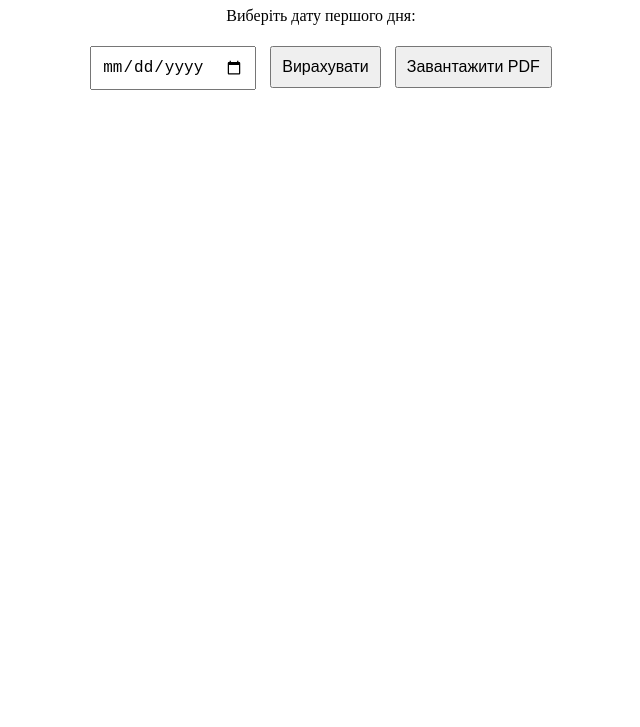
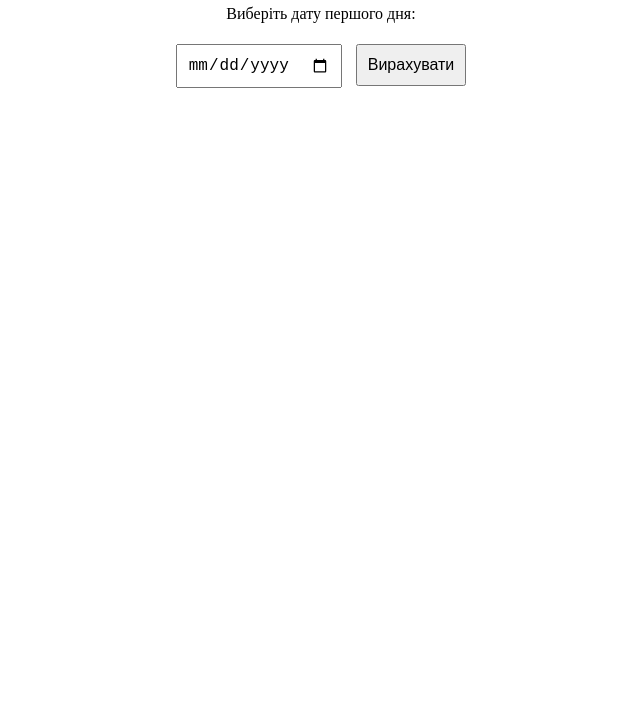
Before and after one commit to gitknu/ddcount, a plain HTML site: page index.html in a window 1280 px wide. Shown: the part 73-800 px from the top of the page, without its empty margins (319-959 px from the left). Drawn offline with Linux system fonts and the light colour scheme.

Commit message:
Update index.html

```diff
--- a/index.html
+++ b/index.html
@@ -1,4 +1,3 @@
-<!DOCTYPE html>
 <html lang="uk">
 <head>
     <meta charset="UTF-8">
@@ -65,8 +64,6 @@
             text-transform: uppercase; /* Transform text to uppercase */
         }
     </style>
-    <!-- Include html2pdf library -->
-    <script src="https://cdnjs.cloudflare.com/ajax/libs/html2pdf.js/0.9.2/html2pdf.bundle.min.js"></script>
 </head>
 <body>
     <div class="container">
@@ -74,7 +71,6 @@
         <p>Виберіть дату першого дня:</p>
         <input type="date" id="dateInput">
         <button onclick="calculateDates()">Вирахувати</button>
-        <button onclick="downloadPDF()">Завантажити PDF</button>
         <div class="result" id="result"></div>
         <div class="calendar" id="calendar"></div>
         <div class="calendar" id="nextMonthCalendar"></div>
@@ -210,23 +206,6 @@
             calendarHTML += '</tr></table>';
             calendarDiv.innerHTML = calendarHTML;
         }
-
-        function downloadPDF() {
-            // Create a new jsPDF instance
-            const pdf = new jsPDF('p', 'pt', 'a4');
-
-            // Get the calendar divs
-            const calendarDiv = document.getElementById('calendar');
-            const nextMonthCalendarDiv = document.getElementById('nextMonthCalendar');
-
-            // Convert calendar divs to PDF
-            const element = document.createElement('div');
-            element.innerHTML = `<div>${calendarDiv.innerHTML}</div><div>${nextMonthCalendarDiv.innerHTML}</div>`;
-
-            html2pdf().from(element).toPdf().get('pdf').then(function(pdf) {
-                pdf.save('calendars.pdf');
-            });
-        }
     </script>
 </body>
 </html>
```
